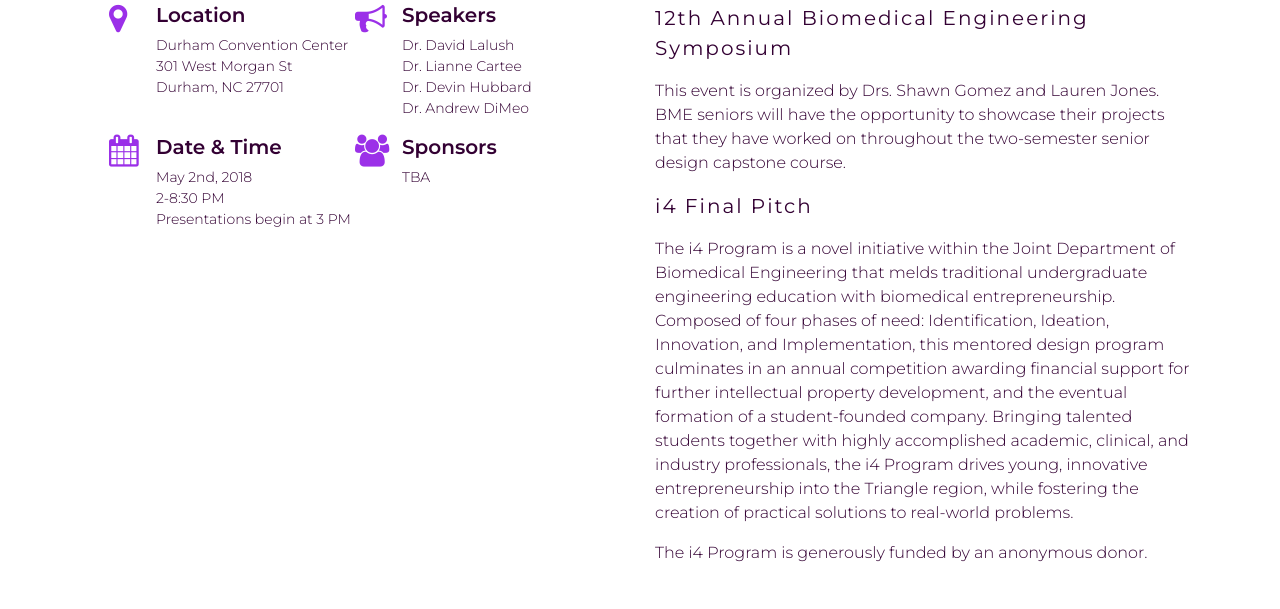
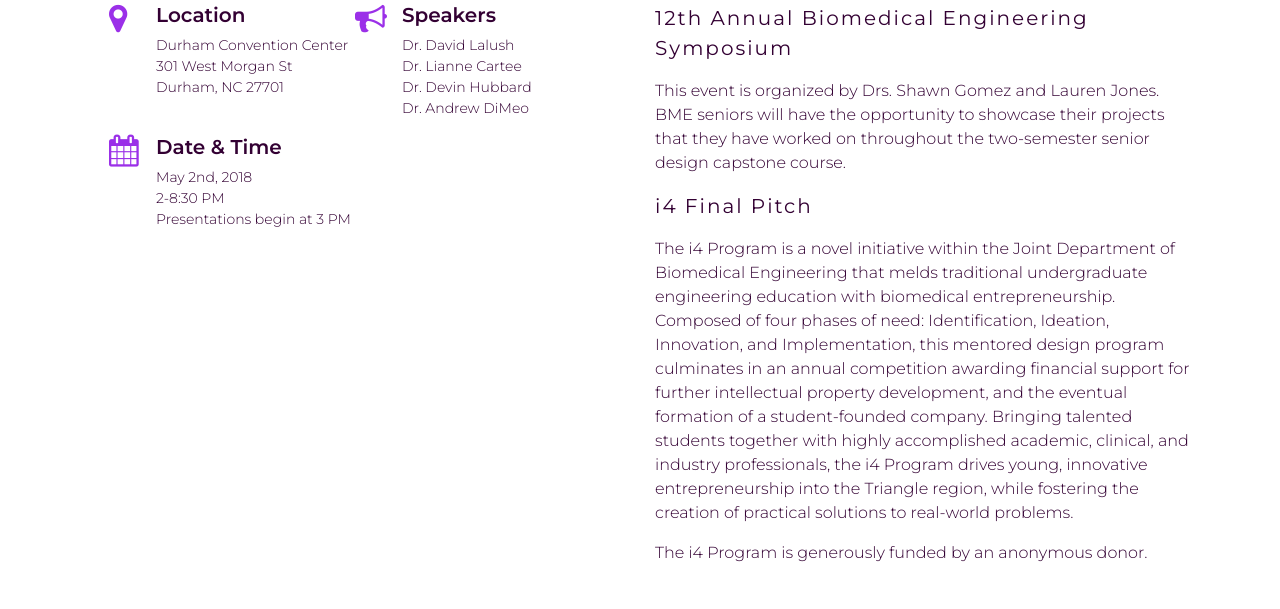
Before and after one commit to brownalex275/BMESymposium, a website: page index.html in a window 1280 px wide. Shown: the part 1091-1700 px from the top of the page. Drawn offline with nearby package versions, Linux system fonts and the light colour scheme; some packages are replaced by stand-ins of ours; a script that the page names is missing.

Commit message:
Removed sponsors

```diff
--- a/index.html
+++ b/index.html
@@ -202,13 +202,6 @@
 							<div class="col-md-4 col-mobile ">
 								<h5 class="feature-title ">Date &amp; Time </h5>
 								<p class=" wrap-this about-words ">May 2nd, 2018<br>2-8:30 PM<br>Presentations begin at 3 PM</p>
-							</div>
-							<div class="col-md-1 mr-3 ">
-								<i class="feature-icon fa fa-users fa-2x cyan-text "></i>
-							</div>
-							<div class="col-md-4 col-mobile ">
-								<h5 class="feature-title ">Sponsors</h5>
-								<p class="about-words ">TBA</p>
 							</div>
 						</div>
 						<!--/Third row-->
```
